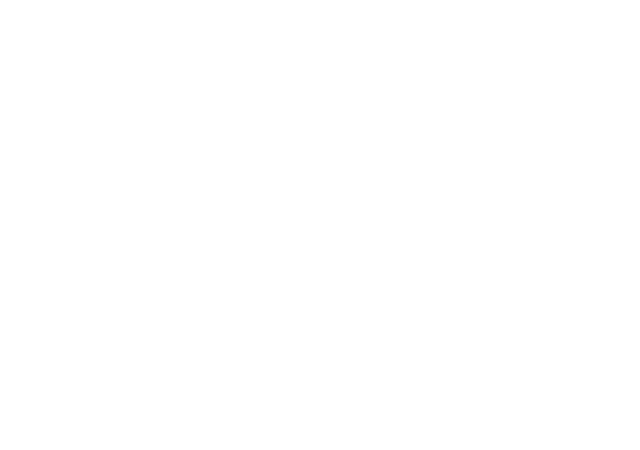
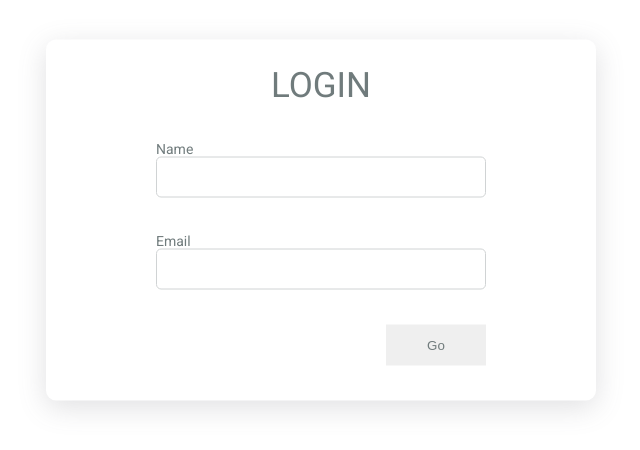
Before and after one commit to VVValx/supermetrics, a React (Create React App) app: page / in a window 1280 px wide. Shown: the part 180-630 px from the top of the page, without its empty margins (319-959 px from the left). Built offline with nearby package versions, Linux system fonts and the light colour scheme.

Commit message:
Progress
Added login page
Added Input, errorNotification components
Done with login page styling

```diff
--- a/package.json
+++ b/package.json
@@ -8,6 +8,7 @@
     "@testing-library/user-event": "^13.5.0",
     "react": "^17.0.2",
     "react-dom": "^17.0.2",
+    "react-router-dom": "^6.2.1",
     "react-scripts": "5.0.0",
     "web-vitals": "^2.1.4"
   },
--- a/src/App.css
+++ b/src/App.css
@@ -1,38 +1,24 @@
-.App {
-  text-align: center;
+@import url("https://fonts.googleapis.com/css2?family=Roboto&display=swap");
+
+* {
+  margin: 0;
+  padding: 0;
+  box-sizing: border-box;
+  outline: none;
 }
 
-.App-logo {
-  height: 40vmin;
-  pointer-events: none;
+body {
+  font-family: "Roboto", sans-serif;
 }
 
-@media (prefers-reduced-motion: no-preference) {
-  .App-logo {
-    animation: App-logo-spin infinite 20s linear;
-  }
+.margin-sm {
+  margin: 25px 0;
 }
 
-.App-header {
-  background-color: #282c34;
-  min-height: 100vh;
-  display: flex;
-  flex-direction: column;
-  align-items: center;
-  justify-content: center;
-  font-size: calc(10px + 2vmin);
-  color: white;
+button {
+  cursor: pointer;
 }
 
-.App-link {
-  color: #61dafb;
+.error {
+  color: #dc7633;
 }
-
-@keyframes App-logo-spin {
-  from {
-    transform: rotate(0deg);
-  }
-  to {
-    transform: rotate(360deg);
-  }
-}
--- a/src/App.js
+++ b/src/App.js
@@ -1,7 +1,8 @@
+import Login from "./pages/login/Login";
 import "./App.css";
 
 function App() {
-  return <></>;
+  return <Login />;
 }
 
 export default App;
--- /dev/null
+++ b/src/components/errorNotification/ErrorNotification.js
@@ -0,0 +1,19 @@
+import React, { useState, useEffect } from "react";
+import nt from "./ErrorNotification.module.css";
+
+function ErrorNotification({ loginError, time = 3000 }) {
+  const [display, setDisplay] = useState(false);
+
+  useEffect(() => {
+    if (loginError) setDisplay(true);
+
+    setTimeout(() => setDisplay(false), time);
+  }, [loginError]);
+  return (
+    <div className={`${nt.container} ${display ? nt.show : nt.hide}`}>
+      {loginError}
+    </div>
+  );
+}
+
+export default ErrorNotification;
--- /dev/null
+++ b/src/components/errorNotification/ErrorNotification.module.css
@@ -0,0 +1,19 @@
+.container {
+  position: absolute;
+  top: 20px;
+
+  background: #f8d7da;
+  color: #721c24;
+  width: 300px;
+  padding: 10px 20px;
+  border-radius: 5px;
+  transition: all 0.5s;
+}
+
+.show {
+  left: 50px;
+}
+
+.hide {
+  left: -100%;
+}
--- /dev/null
+++ b/src/components/input/Input.js
@@ -0,0 +1,15 @@
+import React from "react";
+import login from "../../pages/login/Login.module.css";
+
+function Input({ type = "text", name, value, onChange, error, label }) {
+  return (
+    <div className={login.input_container}>
+      <div className={login.input_label}>{label}</div>
+      <input type={type} name={name} value={value} onChange={onChange} />
+
+      {error && <p className="error">{error}</p>}
+    </div>
+  );
+}
+
+export default Input;
--- /dev/null
+++ b/src/pages/login/Login.js
@@ -0,0 +1,104 @@
+import React, { useState } from "react";
+import Input from "../../components/input/Input";
+import ErrorNotification from "../../components/errorNotification/ErrorNotification";
+import login from "./Login.module.css";
+
+function Login() {
+  const [data, setData] = useState({
+    name: "",
+    email: "",
+  });
+
+  const [error, setError] = useState({
+    name: "",
+    email: "",
+  });
+
+  const [loginError, setLoginError] = useState("");
+
+  // for validating input while user types
+  const handleInputError = ({ name, value }) => {
+    if (name === "name") if (!value) return `${name} is empty`;
+
+    if (name === "email") {
+      const validation = /^([\w-.]+@([\w-]+\.)+[\w-]{2,4})?$/;
+      const re = new RegExp(validation).test(value);
+      if (!value) return `${name} is empty`;
+      if (!re) return `${value} is not a valid email`;
+    }
+
+    return null;
+  };
+
+  //Checks if there's an error while the user types and updates the state if no error
+  const handleChange = ({ target: input }) => {
+    const newData = { ...data };
+    const newError = { ...error };
+
+    const errorMessage = handleInputError(input);
+
+    if (errorMessage) newError[input.name] = errorMessage;
+    else delete newError[input.name];
+
+    newData[input.name] = input.value;
+
+    setData(newData);
+    setError(newError);
+  };
+
+  //Validates input when user clicks go button
+  const handleRegisterError = () => {
+    const { name, email } = data;
+    const validation = /^([\w-.]+@([\w-]+\.)+[\w-]{2,4})?$/;
+    const re = new RegExp(validation).test(email);
+
+    if (!name || !email) return "Incorrect name or email";
+    if (!re) return `Incorrect name or email`;
+
+    return null;
+  };
+
+  //Fires this when Go button is clicked
+  const handleLogin = () => {
+    const error = handleRegisterError();
+    if (error) return setLoginError(error);
+
+    callBackend();
+  };
+
+  const callBackend = () => {
+    console.log("loggin in..");
+  };
+
+  return (
+    <>
+      <ErrorNotification loginError={loginError} />
+
+      <div className={login.container}>
+        <header className={`${login.mainHeader} margin-sm`}>Login</header>
+
+        <Input
+          name="name"
+          value={data.name}
+          onChange={handleChange}
+          error={error.name}
+          label="Name"
+        />
+
+        <Input
+          name="email"
+          value={data.email}
+          onChange={handleChange}
+          error={error.email}
+          label="Email"
+        />
+
+        <div className={`${login.input_container} ${login.btn}`}>
+          <button onClick={handleLogin}>Go</button>
+        </div>
+      </div>
+    </>
+  );
+}
+
+export default Login;
--- /dev/null
+++ b/src/pages/login/Login.module.css
@@ -0,0 +1,45 @@
+.container {
+  width: 100%;
+  max-width: 550px;
+  position: fixed;
+  top: 50%;
+  left: 50%;
+  transform: translate(-50%, -50%);
+  box-shadow: rgba(100, 100, 111, 0.2) 0px 7px 29px 0px;
+  color: #707b7c;
+  border-radius: 10px;
+}
+
+.mainHeader {
+  text-align: center;
+  font-size: 35px;
+  text-transform: uppercase;
+}
+
+.input_container {
+  width: 60%;
+  min-width: 300px;
+  margin: 35px auto;
+}
+
+.input_label {
+  font-size: 14px;
+}
+
+.input_container input {
+  width: 100%;
+  padding: 12px 10px;
+  border: 1.5px solid #d0d3d4;
+  border-radius: 5px;
+}
+
+.btn {
+  text-align: right;
+}
+
+.btn button {
+  width: 100px;
+  border: none;
+  color: #707b7c;
+  padding: 13px 0;
+}
```
Also changed, not shown: 1 other file (tests, documents, lock files or other folders).
